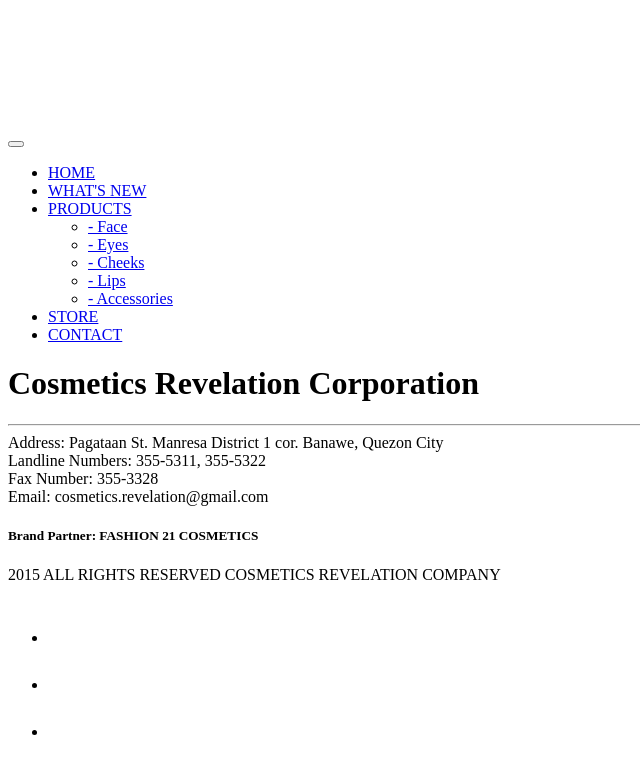
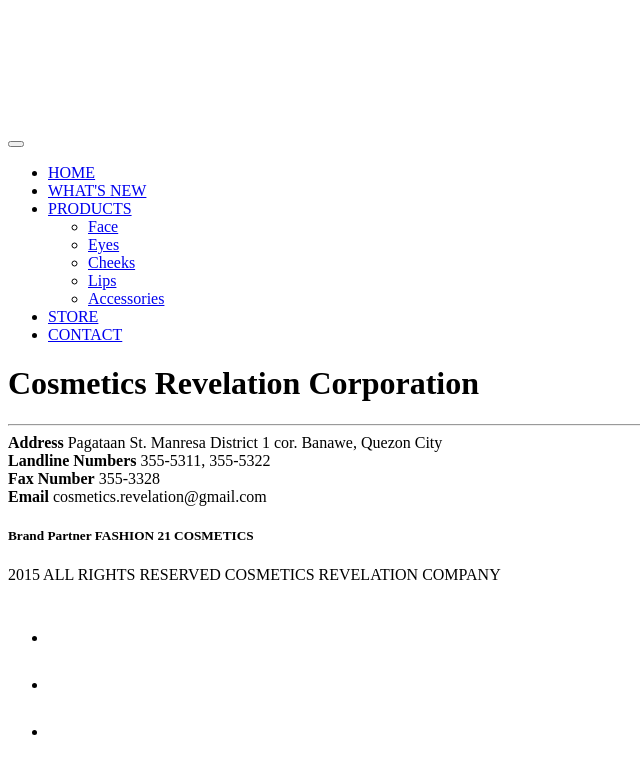
Before and after one commit to fscosmetics/fscosmetics, a Jekyll site: the page built from pages/contact.html, in a window 1280 px wide. Shown: the top 774 px of the page, without its empty margins (0-640 px from the left). Built offline with Jekyll 4.4.1, drawn with Linux system fonts in a browser that asks for light colours; nearby versions of some CDN libraries; library files that are not in the unit come from our copies; a style sheet for code colours, icons or effects is not loaded.

```diff
--- a/_includes/navbar.html
+++ b/_includes/navbar.html
@@ -22,7 +22,7 @@
                 <ul class="category-menu-container hidden-lg hidden-md">
                     {% for categoryMenu in site.data.categories %}
                     <li class="category-menu">
-                        <a href="{{ categoryMenu.url }}">- {{ categoryMenu.name }}</a>
+                        <a href="{{ categoryMenu.url }}">{{ categoryMenu.name }}</a>
                     </li>
                     {% endfor %}
                 </ul>
--- a/_sass/products.sass
+++ b/_sass/products.sass
@@ -219,12 +219,12 @@
       .swatch
         width: 40px
         height: 40px
-        margin: 0 3px
+        margin: 3px
         background: #dddddd
         float: left
         cursor: pointer
         &.selected
-          border: 2px solid black
+          border: 2px solid #333
 
   .lower
     .caption
--- a/pages/contact.html
+++ b/pages/contact.html
@@ -8,15 +8,15 @@ permalink: /contact/
         <div class="contact-content text-center">
             <h1 class="section-header" data-sr="wait 0.2s">Cosmetics Revelation Corporation</h1>
             <hr id="hr-division" data-sr="wait 0.4s"/>
-            <span class="contact-details" data-sr="wait 0.6s">Address: Pagataan St. Manresa District 1 cor. Banawe, Quezon City</span>
+            <span class="contact-details" data-sr="wait 0.6s"><b>Address</b> Pagataan St. Manresa District 1 cor. Banawe, Quezon City</span>
             <br/>
-            <span class="contact-details" data-sr="wait 0.6s">Landline Numbers: 355-5311, 355-5322</span>
+            <span class="contact-details" data-sr="wait 0.6s"><b>Landline Numbers</b> 355-5311, 355-5322</span>
             <br/>
-            <span class="contact-details" data-sr="wait 0.6s">Fax Number: 355-3328</span>
+            <span class="contact-details" data-sr="wait 0.6s"><b>Fax Number</b> 355-3328</span>
             <br/>
-            <span class="contact-details" data-sr="wait 0.6s">Email: cosmetics.revelation@gmail.com</span>
+            <span class="contact-details" data-sr="wait 0.6s"><b>Email</b> cosmetics.revelation@gmail.com</span>
             <br/>
-            <h5 class="brand-partner" data-sr="wait 0.6s">Brand Partner: FASHION 21 COSMETICS</h5>
+            <h5 class="brand-partner" data-sr="wait 0.6s"><b>Brand Partner</b> FASHION 21 COSMETICS</h5>
         </div>
     </div>
 </div>
```
Also changed, not shown: _sass/media-queries.sass (+13 -2 lines).
